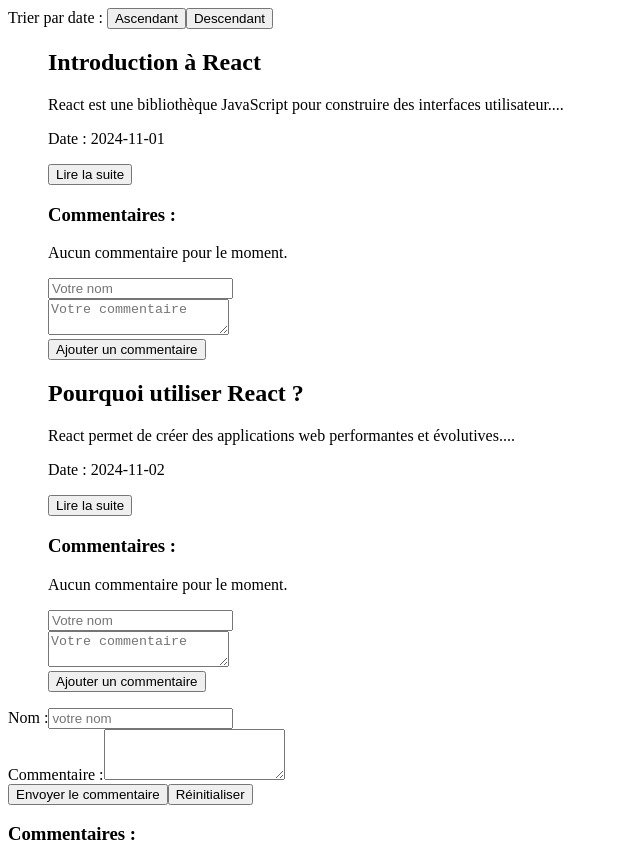
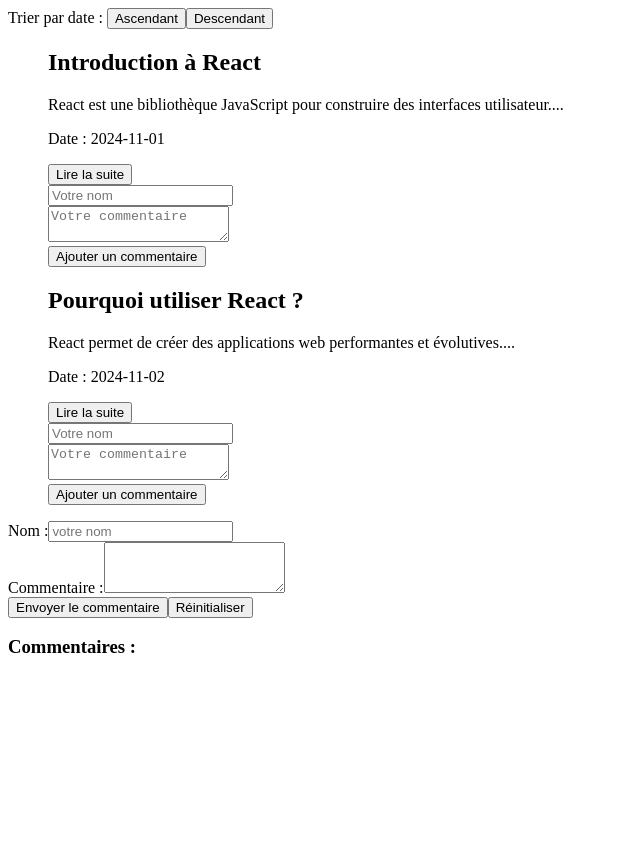
Before and after one commit to TheAsherah/NewConflit-WFS206, a React (Vite) app: page / in a window 1280 px wide. Shown: the whole page, without its empty margins (0-640 px from the left). After the commit the page ends 800 px from the top, so only its background shows below. Built offline with nearby package versions, Linux system fonts and the light colour scheme.

Commit message:
Update ArticleItem.jsx

```diff
--- a/src/Components/ArticleItem.jsx
+++ b/src/Components/ArticleItem.jsx
@@ -1,5 +1,5 @@
 import React, { useState } from 'react';
-import CommentList from './CommentList';
+
 
 function ArticleItem({ article, onLike }) {
   // État pour gérer l'affichage complet ou partiel du contenu
@@ -57,9 +57,6 @@ function ArticleItem({ article, onLike }) {
         {isExpanded ? 'Réduire' : 'Lire la suite'}
       </button>
 
-      {/* Affichage des commentaires */}
-      <CommentList comments={comments}/>
-
 
       {/* Formulaire pour ajouter un commentaire */}
       <form onSubmit={handleSubmit}>
```
